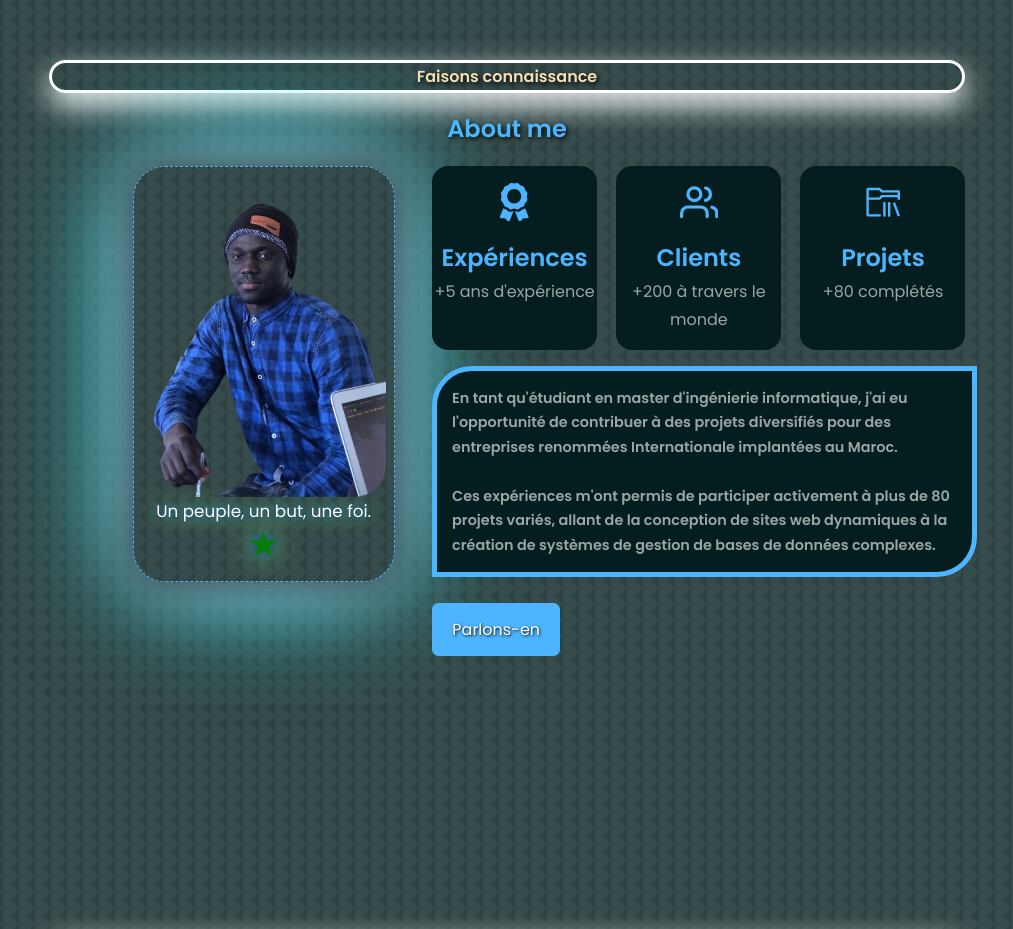
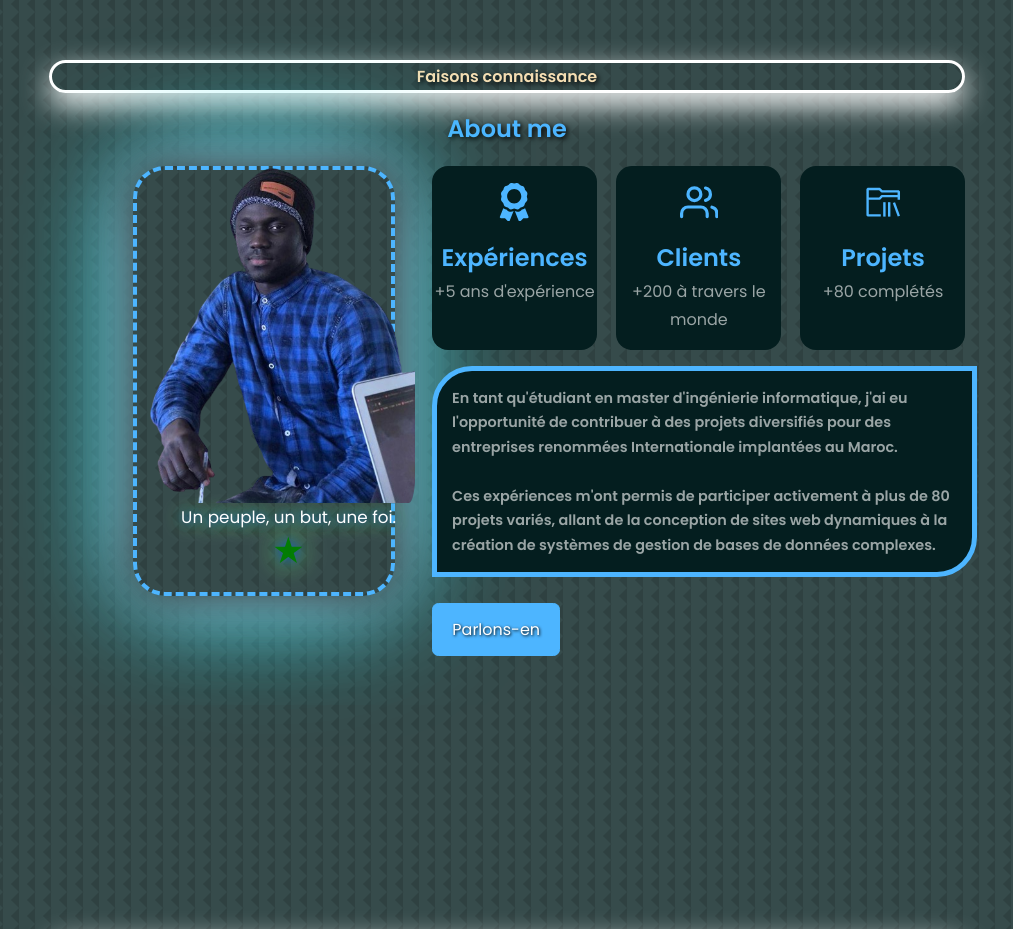
Before and after one commit to Mouhamed1003/keenprogrammer.com, a React (Create React App) app: page / in a window 1280 px wide. Shown: the part 820-1749 px from the top of the page, without its empty margins (133-1146 px from the left). Built offline with nearby package versions, Linux system fonts and the light colour scheme.

Commit message:
Update a_propos.css

```diff
--- a/src/components/a_propos/a_propos.css
+++ b/src/components/a_propos/a_propos.css
@@ -44,10 +44,12 @@ section {
     font-size: 1.05rem;
     transition: background-color 2.3s; /* Ajout de la transition */
     animation: pulse 12.05s infinite; /* Ajout de l'animation sur le survol */
-    border: 1px dashed var(--color-primary);
+    border: 4px dashed var(--color-primary);
     max-width: 100%;
     height: 85%;
-    padding: 0rem .5rem 0rem .5rem;
+    padding: 3rem;
+    padding-left: 0;
+    padding-top: 0;
     align-content: center;
 }
 
@@ -64,6 +66,8 @@ section {
 }
 
 .apropos_moi-image img {
+    width: 19rem;
+    padding-right: 1.6rem;
     border-radius: 2rem;
     transition: transform 0.3s ease;/* Ajoutez une transition pour une animation fluide */
 }
```
